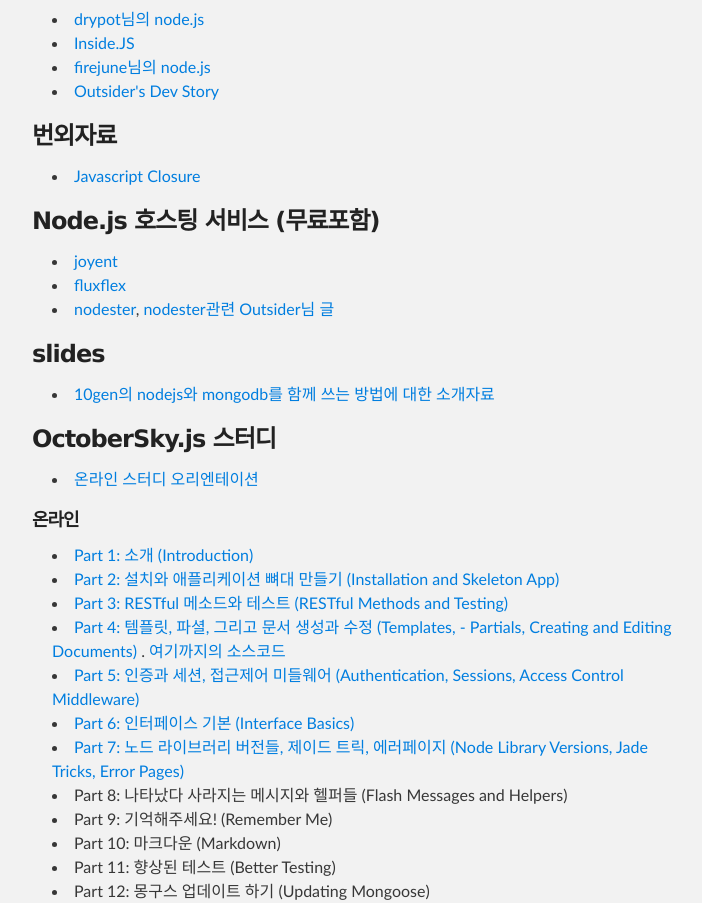
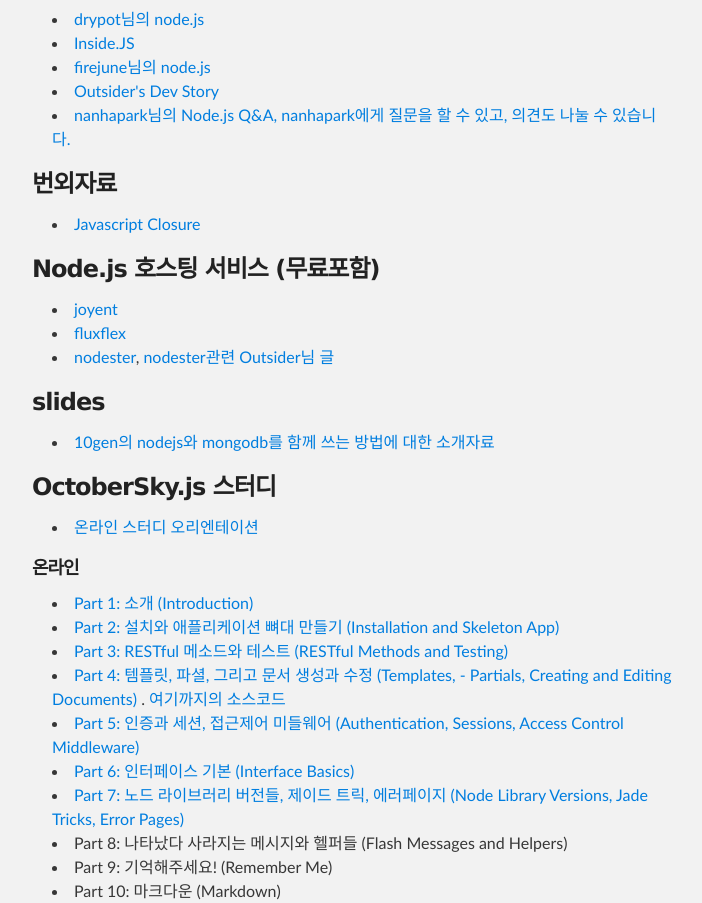
Before and after one commit to octoberskyjs/home, a plain HTML site: page index.html in a window 1280 px wide. Shown: the part 3221-4124 px from the top of the page, without its empty margins (288-990 px from the left). Drawn offline with Linux system fonts and the light colour scheme.

Commit message:
Update index.html

```diff
--- a/index.html
+++ b/index.html
@@ -210,6 +210,7 @@
 <li><a href="http://nodejs-kr.org/insidejs/">Inside.JS</a></li>
 <li><a href="http://firejune.com/tag/Node.JS">firejune님의 node.js</a></li>
 <li><a href="http://blog.outsider.ne.kr/category/node.js">Outsider's Dev Story</a></li>
+<li><a href="http://nodeqa.com">nanhapark님의 Node.js Q&A, nanhapark에게 질문을 할 수 있고, 의견도 나눌 수 있습니다.</a></li>
 </ul><h3>
 <a href="#%EB%B2%88%EC%99%B8%EC%9E%90%EB%A3%8C" class="anchor" name="번외자료"><span class="mini-icon link"></span></a>번외자료</h3>
 
```
